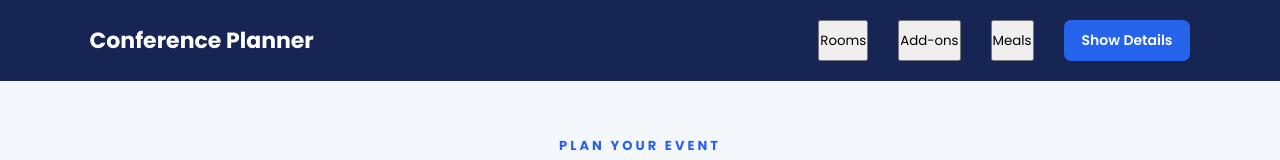
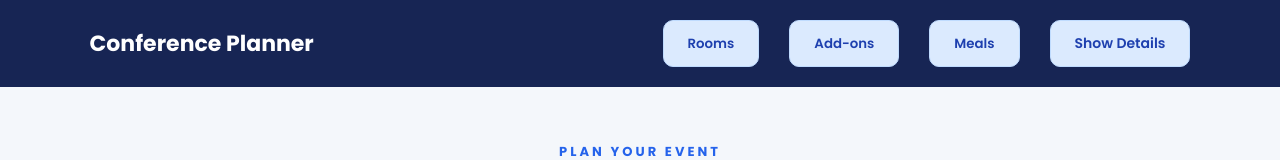
Before and after one commit to ravenpresado/Final-Project-React-App_Presado, a React (Vite) app: page / in a window 1280 px wide. Both pictures are taken after a click on the button "Get Started". Shown: the top 160 px of the page. Built offline with nearby package versions, Linux system fonts and the light colour scheme.

Commit message:
Style section navigation buttons light blue

```diff
--- a/src/App.css
+++ b/src/App.css
@@ -468,3 +468,19 @@
   grid-row: 2;
   margin-top: 10px;
 }
+
+/* Section Navigation Buttons */
+.planner-nav button {
+  background-color: #dbeafe;
+  color: #1e40af;
+  border: 1px solid #bfdbfe;
+  border-radius: 10px;
+  padding: 12px 24px;
+  font-weight: 600;
+  cursor: pointer;
+  transition: 0.3s ease;
+}
+
+.planner-nav button:hover {
+  background-color: #bfdbfe;
+}
```
